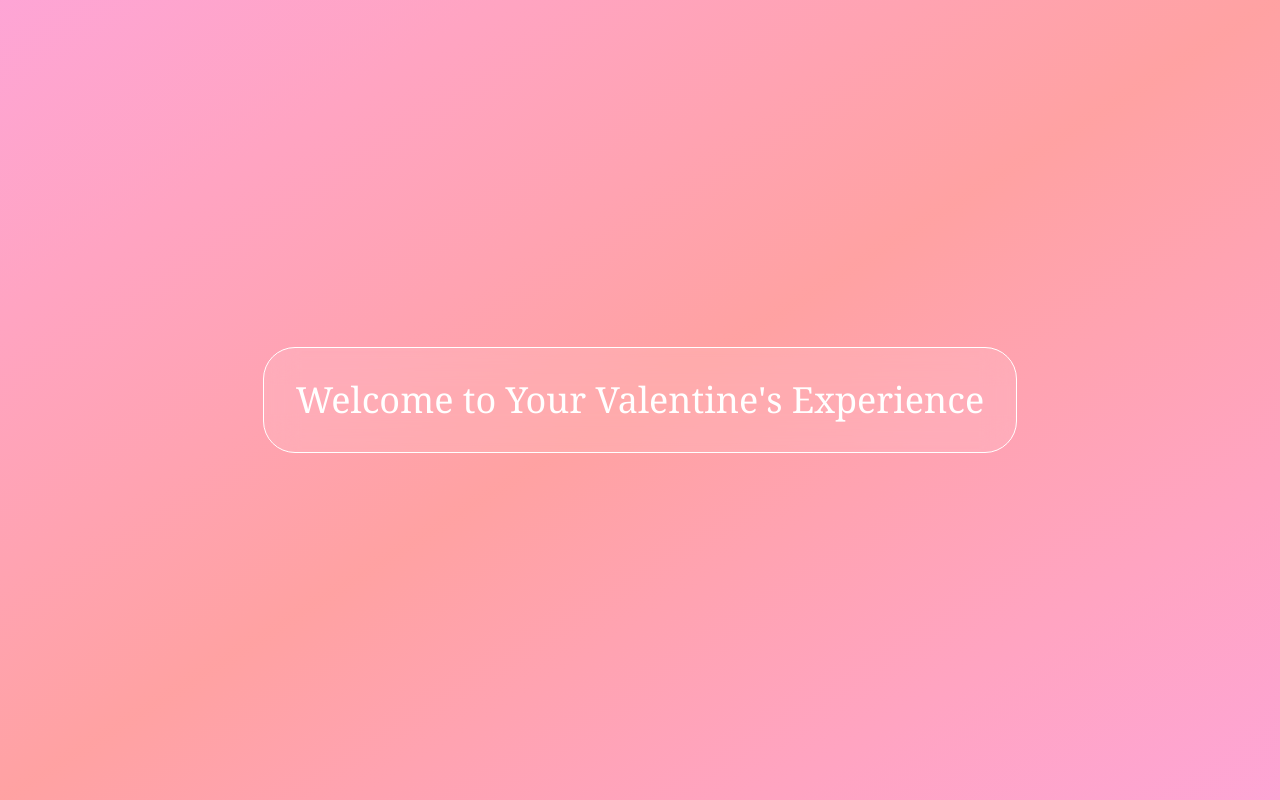
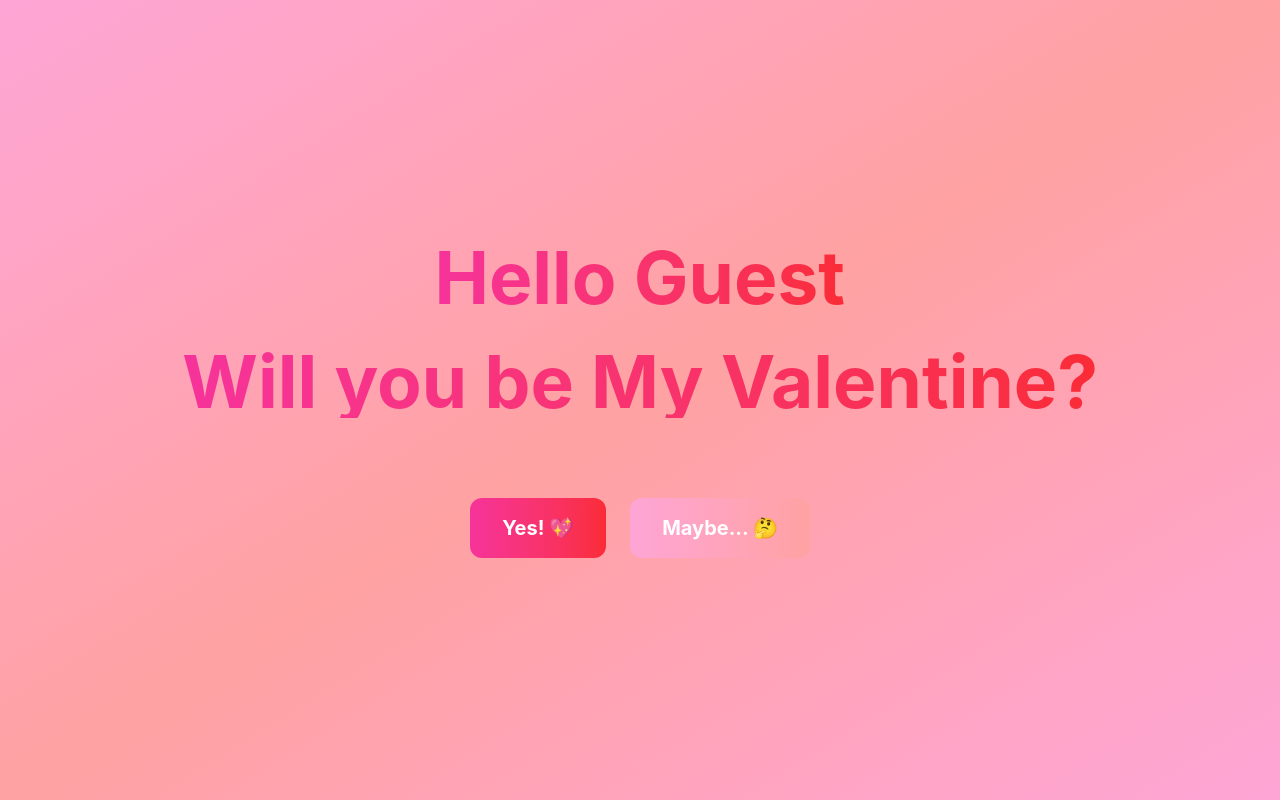
Before and after one commit to rakesh0x/valentine, a React (Vite) app: page /welcome in a window 1280 px wide. Built offline with nearby package versions, Linux system fonts and the light colour scheme.

Commit message:
Animated Pulsating effect

```diff
--- a/src/components/next.tsx
+++ b/src/components/next.tsx
@@ -1,11 +1,66 @@
+import { useLocation } from 'react-router-dom';
+import { motion } from 'framer-motion';
+
 export const NextPage = () => {
-    return (
-      <div className="h-screen bg-gradient-to-br from-pink-300 via-red-300 to-pink-300 flex items-center justify-center">
-        <div className="bg-white/10 backdrop-blur-lg rounded-4xl p-8 border border-white">
-          <h1 className="text-4xl font-serif text-white text-center">
-            Welcome to Your Valentine's Experience
-          </h1>
+  const location = useLocation();
+  const name = location.state?.name || 'Guest';
+
+  const sparkleVariants = {
+    animate: {
+      scale: [1, 1.05, 1],
+      transition: {
+        duration: 3,
+        repeat: Infinity,
+        ease: "easeInOut"
+      }
+    }
+  };
+
+  return (
+    <div className="bg-gradient-to-br from-pink-300 via-red-300 to-pink-300 h-screen flex items-center justify-center">
+      <motion.div
+        initial={{ opacity: 0 }}
+        animate={{ opacity: 1 }}
+        transition={{ duration: 1 }}
+        className="flex flex-col items-center gap-8"
+      >
+        <motion.div
+          variants={sparkleVariants}
+          animate="animate"
+          className="text-5xl md:text-7xl font-bold text-transparent bg-clip-text bg-gradient-to-r from-pink-500 to-red-500 sparkle-text"
+        >
+          Hello {name}
+        </motion.div>
+
+        <motion.div
+          variants={sparkleVariants}
+          animate="animate"
+          className="text-5xl md:text-7xl font-bold text-transparent bg-clip-text bg-gradient-to-r from-pink-500 to-red-500 sparkle-text"
+        >
+          Will you be My Valentine?
+        </motion.div>
+
+        <div className="flex gap-6 mt-12">
+          <motion.button
+            whileHover={{ scale: 1.1 }}
+            whileTap={{ scale: 0.9 }}
+            className="px-8 py-4 bg-gradient-to-r from-pink-500 to-red-500 text-white rounded-xl font-bold text-xl hover:shadow-lg transition-shadow"
+          >
+            Yes! 💖
+          </motion.button>
+
+          <motion.button
+            whileHover={{
+              scale: 0.9,
+              x: [0, -100, 100, -100, 100, 0],
+              transition: { duration: 0.5 }
+            }}
+            className="px-8 py-4 bg-gradient-to-r from-pink-300 to-red-300 text-white rounded-xl font-bold text-xl hover:shadow-lg transition-shadow"
+          >
+            Maybe... 🤔
+          </motion.button>
         </div>
-      </div>
-    );
-  };
+      </motion.div>
+    </div>
+  );
+};
```
